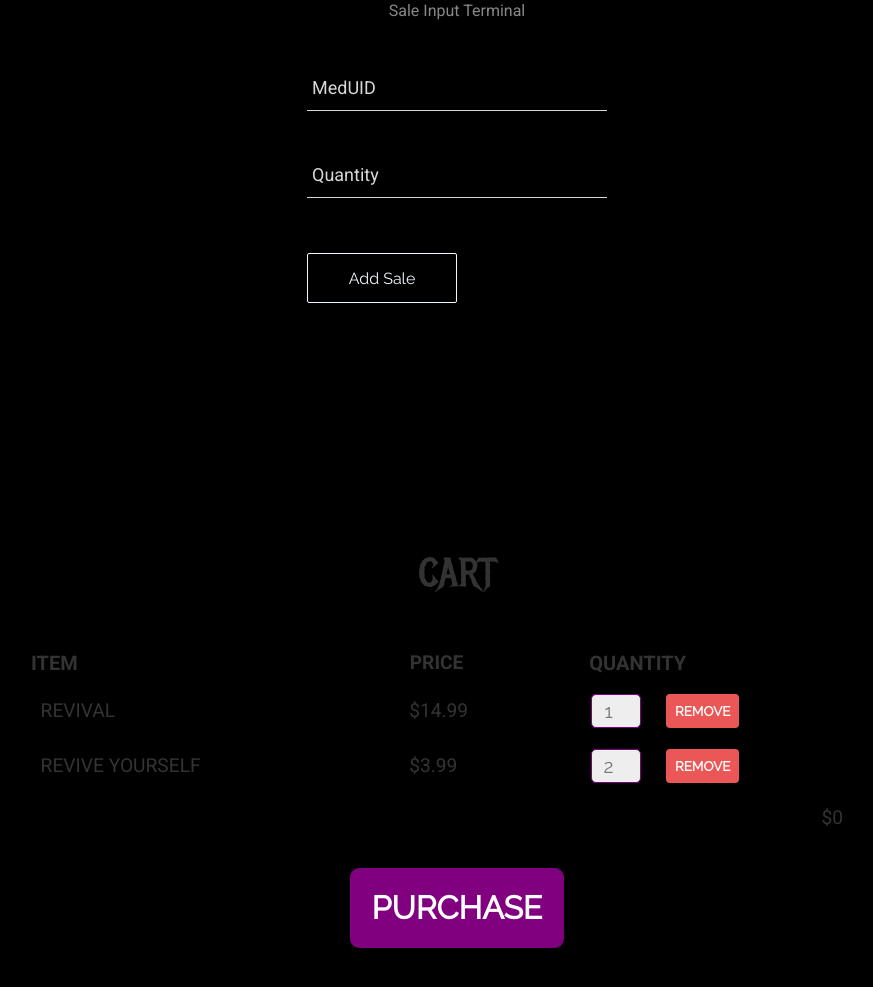
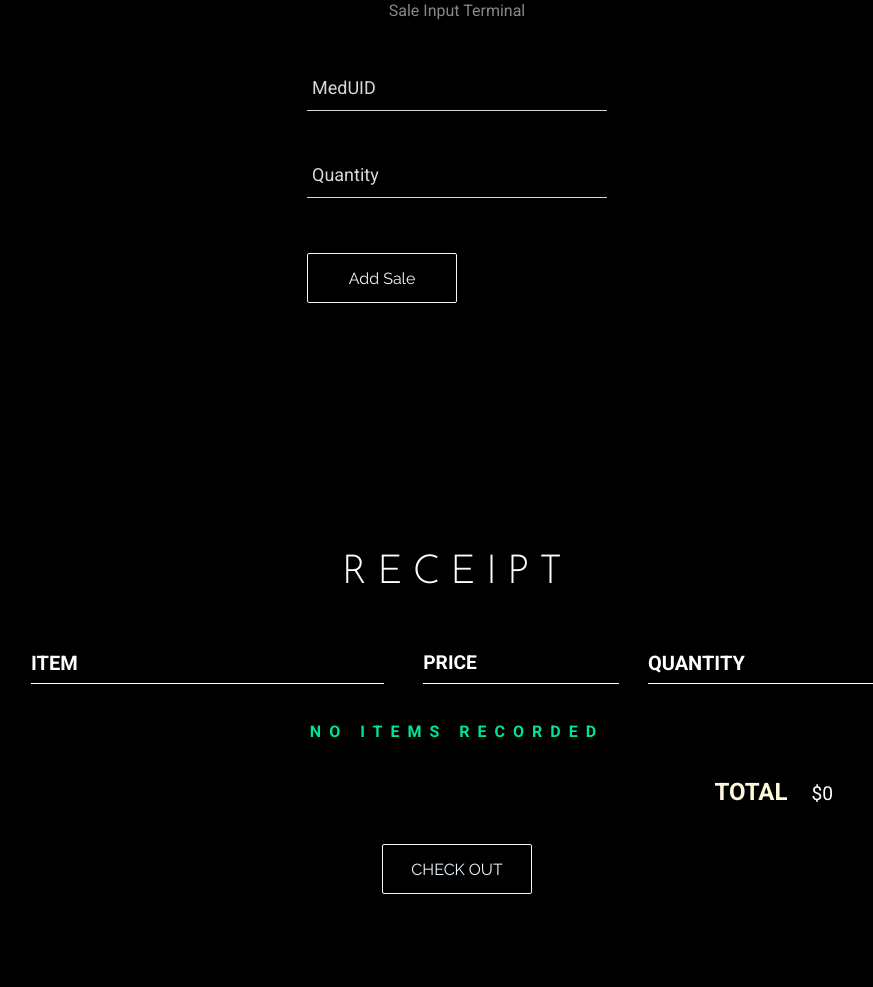
Before and after one commit to Alphamineron/Meddocrates, a plain HTML site: page frontend/sales.html in a window 1280 px wide. Shown: the part 247-1234 px from the top of the page, without its empty margins (183-1056 px from the left). Drawn offline with nearby package versions, Linux system fonts and the light colour scheme.

Commit message:
Fixed Receipt View and Added Empty Cart Msg

```diff
--- a/frontend/css/style.css
+++ b/frontend/css/sales.css
@@ -1,5 +1,4 @@
 @import url("https://fonts.googleapis.com/css?family=Raleway");
-@import url("https://fonts.googleapis.com/css?family=Metal+Mania");
 
 @font-face {
     font-family: "Booter - Zero Zero";
@@ -10,12 +9,9 @@
 }
 
 
-
-
 *{
     box-sizing:border-box;
     font-family: Raleway;
-    color:#777;
 }
 
 
@@ -23,15 +19,15 @@
     text-align: center;
     font-size: 2.5em;
     font-weight: normal;
-    font-family: "metal mania";
-    color: #333;
+    letter-spacing: 10px;
+    color: rgb(255, 255, 255);
+    font-family: 'Josefin Sans', sans-serif;
 }
 
 .content-section{
     margin: 1em;
+}
 
-
-}
 .container {
     max-width: 900px;
     margin: 0 auto;
@@ -62,16 +58,6 @@
     background-color: rgba(255, 255, 255, 0.3);
 }
 
-.btn-play{
-    display: block;
-    margin: 0 auto;
-    color: purple;
-    border-radius: 50%;
-    padding: 0;
-    width: 50px;
-    height: 50px;
-
-}
 
 .btn-primary{
     color:white;
@@ -88,17 +74,18 @@
 .cart-header{
     font-weight: bold;
     font-size: 1.25em;
-    color: #333;
+    color: rgb(0, 228, 152);
 
 }
 
 .cart-column{
     display: flex;
     align-items: center;
-    border-bottom: 1px solid black;
+    border-bottom: 1px solid white;
     margin-right: 1.5em;
     padding-bottom: 10px;
     margin-top: 10px;
+    color: white;
 }
 
 .cart-row{
@@ -110,14 +97,23 @@
 }
 
 .cart-price{
-    width: 20%;
-    color: #333;
+    width: 25%;
+    color: rgb(255, 255, 255);
     margin-left: .5em;
     font-size: 1.2em;
 }
+.cart-header.cart-price {
+    color: white;
+}
 
 .cart-quantity{
-    width:35%;
+    width:30%;
+}
+.cart-header.cart-quantity {
+    color: white;
+}
+.no-right-margin {
+    margin-right: 0 !important;
 }
 
 .cart-item-image{
@@ -126,7 +122,7 @@
 }
 
 .cart-item-title{
-    color: #333;
+    color: rgb(0, 228, 152);
     margin-left: .5em;
     font-size: 1.2em;
 
@@ -134,7 +130,7 @@
 
 .btn-danger{
     color: white;
-    background-color:#EB5757;
+    background-color:#ff0000;
     border: none;
     border-radius: .3em;
     font-weight: bold;
@@ -142,16 +138,26 @@
 }
 
 .btn-danger:hover{
-    background-color: #b84c4c;
+    background-color: #ff2f2f;
 
 }
+
+.cart-empty {
+	text-align: center;
+	margin: 40px;
+    font-weight: bold;
+    text-transform: capitalize;
+    letter-spacing: 8px;
+    color: rgb(0, 228, 152);
+}
+
 
 .cart-quantity-input{
     height: 34px;
     width: 50px;
-    border: 1px solid purple;
+    border: 1px solid rgb(0, 228, 152);
     border-radius: 5px;
-    background-color: #eee;
+    background-color: transparent;
     padding: 0;
     text-align: center;
     margin-right: 25px;
@@ -161,31 +167,29 @@
 .cart-total{
     text-align: end;
     margin-top: 10px;
-    margin-right: 40px;
+    margin-right: 50px;
 }
 
 .cart-total-title{
     font-weight: bold;
     font-size: 1.5em;
-    color: black;
+    color: rgb(255, 249, 220);
     margin-right: 20px;
 }
 
 .cart-total-price{
     font-size: 1.2em;
-    color: #333;
+    color: white;
 
 }
 
 .btn-purchase{
     display: block;
     margin: 40px auto 80px auto;
-    font-size: 2em;
-
 }
 
 .cart-row:last-child{
-    border-bottom: 1px solid black;
+    border-bottom: 1px solid white;
 }
 
 .cart-row:last-child .cart-column{
--- a/frontend/js/sales.js
+++ b/frontend/js/sales.js
@@ -79,6 +79,7 @@ function updateCartTotal() {
 
     total=Math.round(total*100)/100
     document.getElementsByClassName('cart-total-price')[0].innerText='$'+total
+    actionIfEmpty()
 }
 
 function quantitychanged(event){
@@ -129,3 +130,18 @@ function addItemToCart(title, price ,quantity){
     cartRow.getElementsByClassName('btn-danger')[0].addEventListener('click', removeCartItem)
     cartRow.getElementsByClassName('cart-quantity-input')[0].addEventListener('change', quantitychanged)
 }
+
+function actionIfEmpty() {
+    let cart = document.getElementsByClassName("cart-items")[0];
+    console.log(cart);
+	if (cart.childElementCount > 0) {
+		// Gets rid of the Cart Empty msg if the cart is not empty
+		document.getElementsByClassName("cart-empty")[0].remove();
+	}
+	else {
+		let cartEmptyMsg = document.createElement("p");
+		cartEmptyMsg.innerText = "NO ITEMS RECORDED";
+		cartEmptyMsg.classList.add("cart-empty");
+		cart.append(cartEmptyMsg);	// Injecting
+	}
+}
--- a/frontend/sales.html
+++ b/frontend/sales.html
@@ -11,8 +11,8 @@
     <link rel="stylesheet" href="css/main.css">
     <link rel="stylesheet" href="css/navbar.css">
     <link rel="stylesheet" href="css/form.css">
-    <link rel="stylesheet" href="css/style.css">
-
+    <link rel="stylesheet" href="css/sales.css">
+    <link rel="stylesheet" href="https://fonts.googleapis.com/css?family=Josefin+Sans:300|Open+Sans+Condensed:300|Open+Sans:300">
 </head>
 
 <body>
@@ -55,39 +55,38 @@
         </div>
     </section>
     <section class="container content-section">
-        <h2 class="section-header">CART</h2>
+        <h2 class="section-header">RECEIPT</h2>
         <div class="cart-row">
             <span class="cart-header cart-item cart-column">ITEM</span>
 
             <span class="cart-header cart-price cart-column">PRICE</span>
 
-            <span class="cart-header cart-quantity cart-column">QUANTITY</span>
+            <span class="cart-header cart-quantity cart-column no-right-margin">QUANTITY</span>
 
 
         </div>
         <div class="cart-items">
-            <div class="cart-row">
+            <p class="cart-empty">NO ITEMS RECORDED</p>
+            <!-- <div class="cart-row">
                 <div class="cart-item cart-column">
-                    <!-- <img class="cart-item-image" src="images/revival.png" > -->
                     <span class="cart-item-title">REVIVAL</span>
                 </div>
                 <span class="cart-price cart-column">$14.99</span>
-                <div class="cart-quantity cart-column">
+                <div class="cart-quantity cart-column no-right-margin">
                     <input class="cart-quantity-input" type="number" value="1">
                     <button class="btn btn-danger " type="button">REMOVE</button>
                 </div>
-            </div>
-            <div class="cart-row">
+            </div> -->
+            <!-- <div class="cart-row">
                 <div class="cart-item cart-column">
-                    <!-- <img class="cart-item-image" src="images/REV.jpg" > -->
                     <span class="cart-item-title">REVIVE YOURSELF</span>
                 </div>
                 <span class="cart-price cart-column">$3.99</span>
-                <div class="cart-quantity cart-column">
+                <div class="cart-quantity cart-column no-right-margin">
                     <input class="cart-quantity-input" type="number" value="2">
                     <button class="btn btn-danger " type="button">REMOVE</button>
                 </div>
-            </div>
+            </div> -->
         </div>
         <div class="cart-total">
             <span class="cart-total-title">TOTAL</span>
@@ -95,7 +94,8 @@
 
         </div>
         <div>
-            <button class="btn btn-primary btn-purchase" role="button">PURCHASE</button>
+            <!-- <button class="btn btn-primary btn-purchase" role="button">PURCHASE</button> -->
+            <button class="Submit btn-purchase">CHECK OUT</button>
 
         </div>
     </section>
```
